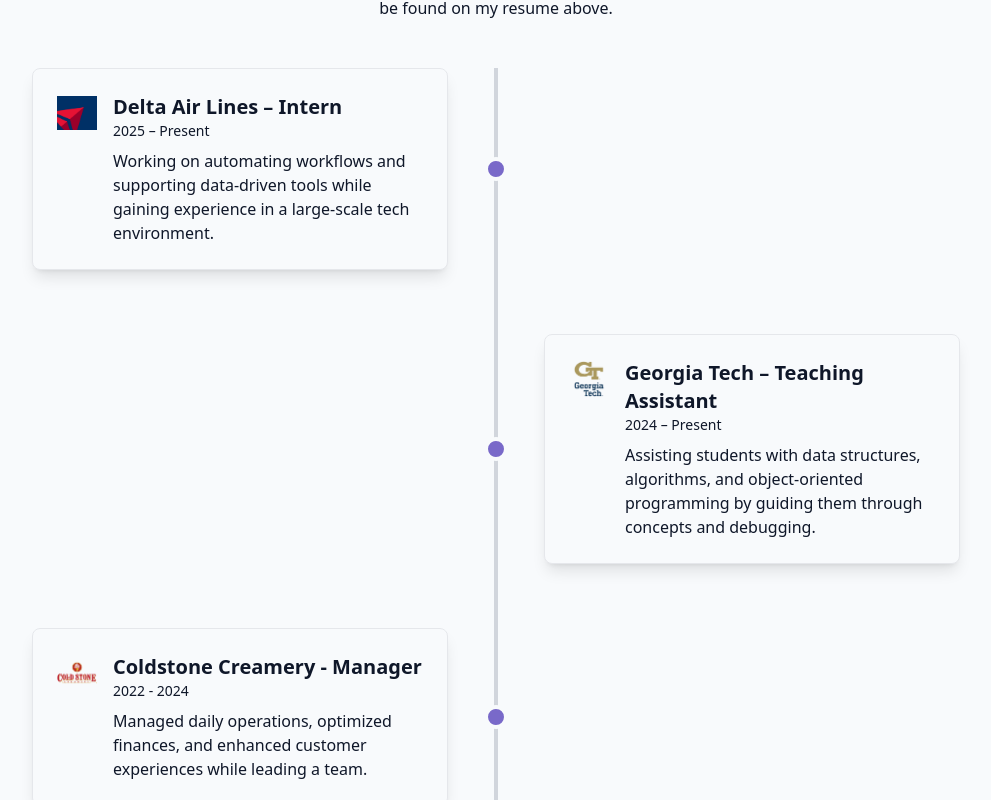
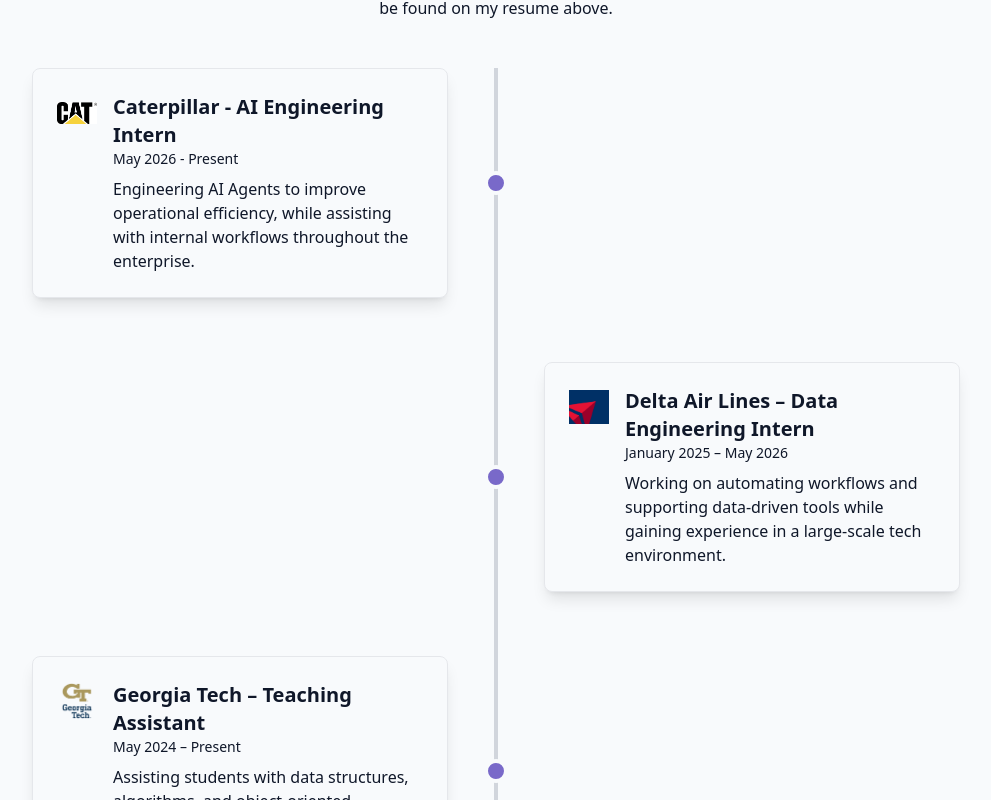
Before and after one commit to saddiqrupani/portfolio-website, a React (Vite) app: page / in a window 1280 px wide. Shown: the part 1740-2540 px from the top of the page, without its empty margins (144-1135 px from the left). Built offline with nearby package versions, Linux system fonts and the light colour scheme.

Commit message:
General Updates

```diff
--- a/src/components/AboutSection.jsx
+++ b/src/components/AboutSection.jsx
@@ -26,7 +26,7 @@
                         </p>
 
                         <p className="text-muted-foreground">
-                            I’m currently exploring areas like automation, data analytics, and AI, and I enjoy learning new technologies along the way.
+                            I’m currently exploring areas like AI, machine learning, and data. I enjoy learning new technologies along the way.
                         </p>
 
                         <div className="flex flex-col sm:flex-row gap-4 pt-4 justify-center">
--- a/src/components/ProjectsSection.jsx
+++ b/src/components/ProjectsSection.jsx
@@ -8,7 +8,7 @@
         description: "A web app that generates coding challenges for practice.",
         image: "/projects/codingChallenge.png",
         tags: ["FastAPI", "React", "PostgreSQL"],
-        demoUrl: "https://github.com/saddiqrupani/Coding-Challenge-Generator",
+        demoUrl: "https://coding-challenge-generator-xi.vercel.app",
         githubUrl: "https://github.com/saddiqrupani/Coding-Challenge-Generator"
     },
     {
@@ -26,7 +26,6 @@
         description: "A script that predicts NBA game outcomes using machine learning.",
         image: "/projects/basketball.svg",
         tags: ["Python", "Pandas", "Numpy"],
-        demoUrl: "https://github.com/saddiqrupani/NBA-Match-Predictor",
         githubUrl: "https://github.com/saddiqrupani/NBA-Match-Predictor"
     },
     {
@@ -35,7 +34,6 @@
         description: "An all in one travel planning app to help you organize and manage your trips seamlessly.",
         image: "/projects/wander.png",
         tags: ["Java", "Android Studio", "Firebase"],
-        demoUrl: "https://github.com/NathanZheng02/CS2340-C_FAC_Team-9",
         githubUrl: "https://github.com/NathanZheng02/CS2340-C_FAC_Team-9"
     },
     {
--- a/src/components/TimelineSection.jsx
+++ b/src/components/TimelineSection.jsx
@@ -1,25 +1,25 @@
 export const TimelineSection = () => {
   const timeline = [
     {
-      title: "Delta Air Lines – Intern",
-      period: "2025 – Present",
+      title: "Caterpillar - AI Engineering Intern",
+      period: "May 2026 - Present",
+      description:
+        "Engineering AI Agents to improve operational efficiency, while assisting with internal workflows throughout the enterprise.",
+      logo: "/logos/cat.jpg",
+    },
+    {
+      title: "Delta Air Lines – Data Engineering Intern",
+      period: "January 2025 – May 2026",
       description:
         "Working on automating workflows and supporting data-driven tools while gaining experience in a large-scale tech environment.",
       logo: "/logos/delta.png",
     },
     {
       title: "Georgia Tech – Teaching Assistant",
-      period: "2024 – Present",
+      period: "May 2024 – Present",
       description:
         "Assisting students with data structures, algorithms, and object-oriented programming by guiding them through concepts and debugging.",
       logo: "/logos/gatech.png",
-    },
-    {
-      title: "Coldstone Creamery - Manager",
-      period: "2022 - 2024",
-      description:
-        "Managed daily operations, optimized finances, and enhanced customer experiences while leading a team.",
-      logo: "/logos/coldstone.png",
     },
   ];
 
```
Also changed, not shown: public/logos/cat.jpg (added).
